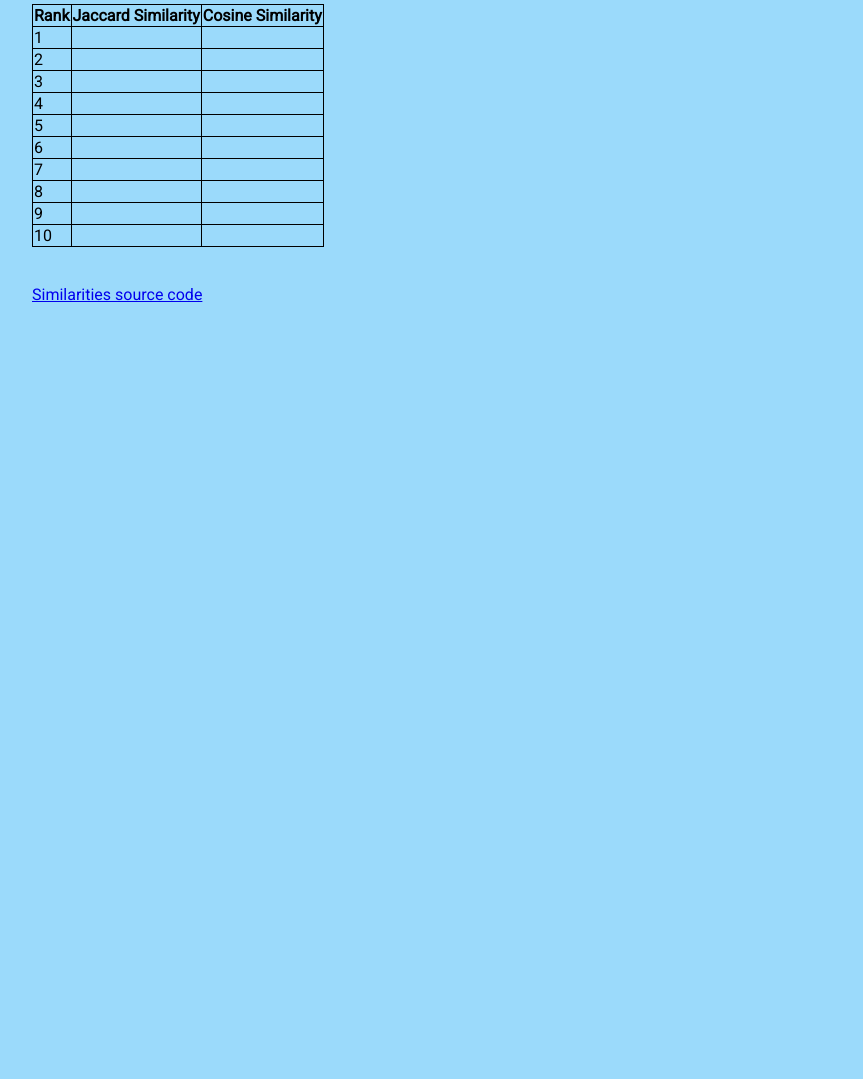
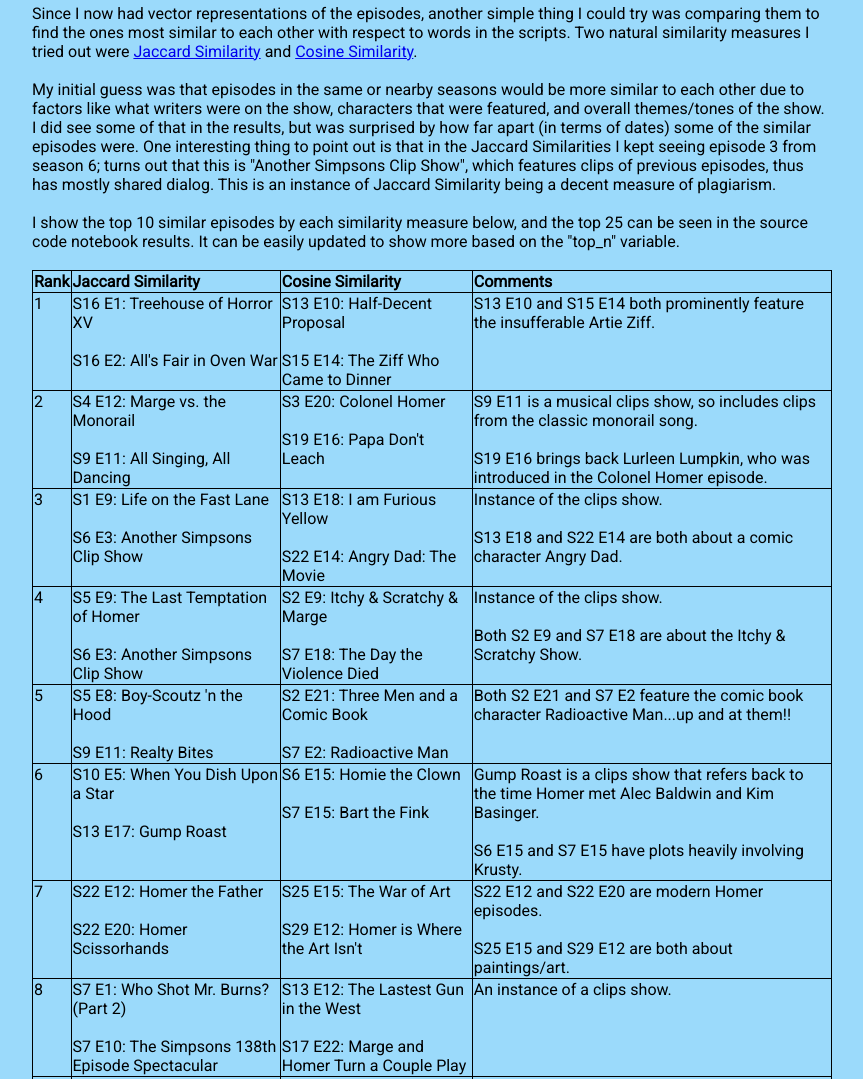
Before and after one commit to allenbkim/simpsons-nlp, a plain HTML site: page docs/index.html in a window 1280 px wide. Shown: the part 2376-3455 px from the top of the page, without its empty margins (208-1071 px from the left). Before the commit the page ends 2680 px from the top, so only its background shows below. Drawn offline with Linux system fonts and the light colour scheme.

Commit message:
Fill out similarities table

```diff
--- a/docs/index.html
+++ b/docs/index.html
@@ -187,21 +187,49 @@
     </div>
     <h2>Episode Similarities</h2>
     <div>
+      Since I now had vector representations of the episodes, another simple thing I could try was comparing them to
+      find the ones most similar to each other with respect to words in the scripts. Two natural similarity measures
+      I tried out were <a href="https://en.wikipedia.org/wiki/Jaccard_index" target="_blank">Jaccard Similarity</a> and
+      <a href="https://en.m.wikipedia.org/wiki/Cosine_similarity" target="_blank">Cosine Similarity</a>.
+      <br />
+      <br />
+      My initial guess was that episodes in the same or nearby seasons would be more similar to each other due to factors
+      like what writers were on the show, characters that were featured, and overall themes/tones of the show. I did
+      see some of that in the results, but was surprised by how far apart (in terms of dates) some of the similar
+      episodes were. One interesting thing to point out is that in the Jaccard Similarities I kept seeing episode 3
+      from season 6; turns out that this is "Another Simpsons Clip Show", which features clips of previous episodes, thus
+      has mostly shared dialog. This is an instance of Jaccard Similarity being a decent measure of plagiarism.
+      <br />
+      <br />
+      I show the top 10 similar episodes by each similarity measure below, and the top 25 can be seen in the source
+      code notebook results. It can be easily updated to show more based on the "top_n" variable.
+      <br />
+      <br />
       <table>
         <tr>
           <th>Rank</th>
           <th>Jaccard Similarity</th>
           <th>Cosine Similarity</th>
+          <th>Comments</th>
         </tr>
         <tr>
           <td>
             1
           </td>
           <td>
-
+            S16 E1: Treehouse of Horror XV
+            <br />
+            <br />
+            S16 E2: All's Fair in Oven War
           </td>
           <td>
-
+            S13 E10: Half-Decent Proposal
+            <br />
+            <br />
+            S15 E14: The Ziff Who Came to Dinner
+          </td>
+          <td>
+            S13 E10 and S15 E14 both prominently feature the insufferable Artie Ziff.
           </td>
         </tr>
         <tr>
@@ -209,10 +237,22 @@
             2
           </td>
           <td>
-
+            S4 E12: Marge vs. the Monorail
+            <br />
+            <br />
+            S9 E11: All Singing, All Dancing
           </td>
           <td>
-
+            S3 E20: Colonel Homer
+            <br />
+            <br />
+            S19 E16: Papa Don't Leach
+          </td>
+          <td>
+            S9 E11 is a musical clips show, so includes clips from the classic monorail song.
+            <br />
+            <br />
+            S19 E16 brings back Lurleen Lumpkin, who was introduced in the Colonel Homer episode.
           </td>
         </tr>
         <tr>
@@ -220,10 +260,22 @@
             3
           </td>
           <td>
-
+            S1 E9: Life on the Fast Lane
+            <br />
+            <br />
+            S6 E3: Another Simpsons Clip Show
           </td>
           <td>
-
+            S13 E18: I am Furious Yellow
+            <br />
+            <br />
+            S22 E14: Angry Dad: The Movie
+          </td>
+          <td>
+            Instance of the clips show.
+            <br />
+            <br />
+            S13 E18 and S22 E14 are both about a comic character Angry Dad.
           </td>
         </tr>
         <tr>
@@ -231,10 +283,22 @@
             4
           </td>
           <td>
-
+            S5 E9: The Last Temptation of Homer
+            <br />
+            <br />
+            S6 E3: Another Simpsons Clip Show
           </td>
           <td>
-
+            S2 E9: Itchy & Scratchy & Marge
+            <br />
+            <br />
+            S7 E18: The Day the Violence Died
+          </td>
+          <td>
+            Instance of the clips show.
+            <br />
+            <br />
+            Both S2 E9 and S7 E18 are about the Itchy & Scratchy Show.
           </td>
         </tr>
         <tr>
@@ -242,10 +306,19 @@
             5
           </td>
           <td>
-
+            S5 E8: Boy-Scoutz 'n the Hood
+            <br />
+            <br />
+            S9 E11: Realty Bites
           </td>
           <td>
-
+            S2 E21: Three Men and a Comic Book
+            <br />
+            <br />
+            S7 E2: Radioactive Man
+          </td>
+          <td>
+            Both S2 E21 and S7 E2 feature the comic book character Radioactive Man...up and at them!!
           </td>
         </tr>
         <tr>
@@ -253,10 +326,22 @@
             6
           </td>
           <td>
-
+            S10 E5: When You Dish Upon a Star
+            <br />
+            <br />
+            S13 E17: Gump Roast
           </td>
           <td>
-
+            S6 E15: Homie the Clown
+            <br />
+            <br />
+            S7 E15: Bart the Fink
+          </td>
+          <td>
+            Gump Roast is a clips show that refers back to the time Homer met Alec Baldwin and Kim Basinger.
+            <br />
+            <br />
+            S6 E15 and S7 E15 have plots heavily involving Krusty.
           </td>
         </tr>
         <tr>
@@ -264,10 +349,22 @@
             7
           </td>
           <td>
-
+            S22 E12: Homer the Father
+            <br />
+            <br />
+            S22 E20: Homer Scissorhands
           </td>
           <td>
-
+            S25 E15: The War of Art
+            <br />
+            <br />
+            S29 E12: Homer is Where the Art Isn't
+          </td>
+          <td>
+            S22 E12 and S22 E20 are modern Homer episodes.
+            <br />
+            <br />
+            S25 E15 and S29 E12 are both about paintings/art.
           </td>
         </tr>
         <tr>
@@ -275,10 +372,19 @@
             8
           </td>
           <td>
-
+            S7 E1: Who Shot Mr. Burns? (Part 2)
+            <br />
+            <br />
+            S7 E10: The Simpsons 138th Episode Spectacular
           </td>
           <td>
-
+            S13 E12: The Lastest Gun in the West
+            <br />
+            <br />
+            S17 E22: Marge and Homer Turn a Couple Play
+          </td>
+          <td>
+            An instance of a clips show.
           </td>
         </tr>
         <tr>
@@ -286,10 +392,22 @@
             9
           </td>
           <td>
-
+            S4 E15: I Love Lisa
+            <br />
+            <br />
+            S6 E3: Another Simpsons Clip Show
           </td>
           <td>
-
+            S9 E18: This Little Wiggy
+            <br />
+            <br />
+            S19 E10: E Pluribus Wiggum
+          </td>
+          <td>
+            Instance of a clips show.
+            <br />
+            <br />
+            Wiggum episodes!
           </td>
         </tr>
         <tr>
@@ -297,10 +415,19 @@
             10
           </td>
           <td>
-
+            S23 E13: The Daughter Also Rises
+            <br />
+            <br />
+            S24 E10: A Test Before Trying
           </td>
           <td>
-
+            S1 E12: Krusty Gets Busted
+            <br />
+            <br />
+            S6 E15: Homie the Clown
+          </td>
+          <td>
+            S1 E12 and S6 E15 prominently feature Krusty.
           </td>
         </tr>
       </table>
@@ -309,5 +436,8 @@
       <a href="https://github.com/allenbkim/simpsons-nlp/blob/master/Simpsons-NLP_Episode-Similarities.ipynb" target="_blank">
       Similarities source code</a>
     </div>
+    <h2>Sentiment Analysis</h2>
+    <h2>Moving Forward</h2>
+    <h2>Acknowledgements</h2>
   </body>
 </html>
```
